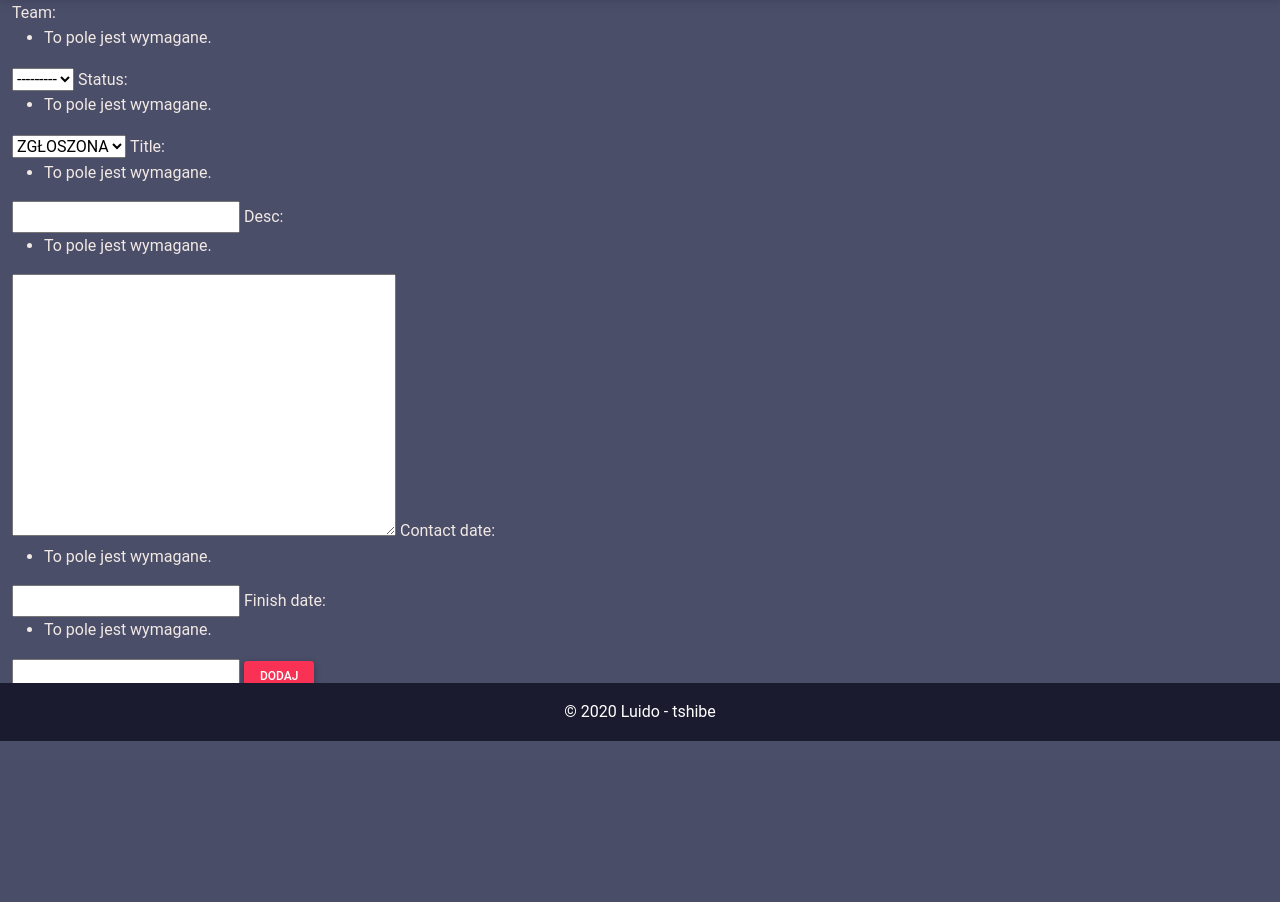
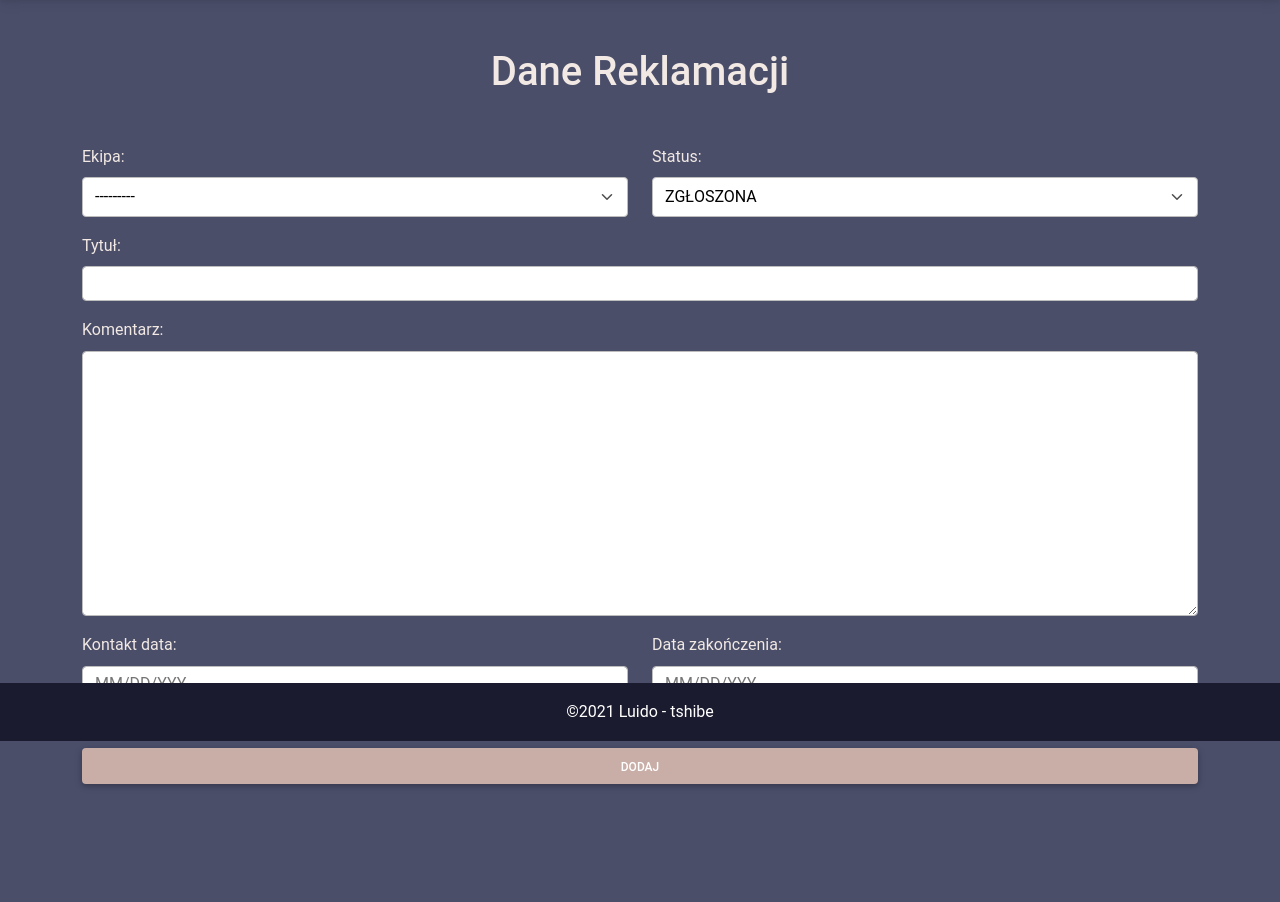
Before and after one commit to Tshibek/luidoapp, a Django app: a page that uses templates/assets/footer.html in a window 1280 px wide. Shown: the part 59-961 px from the top of the page. Before the commit the page ends 800 px from the top, so only its background shows below. Run offline with Django 3.2, Linux system fonts and the light colour scheme; data that the repository does not hold is empty; some libraries are stand-ins or nearby versions.

Commit message:
Add form for todo

```diff
--- a/core/admin.py
+++ b/core/admin.py
@@ -11,8 +11,12 @@ class CustomMontagePaidAdmin(admin.ModelAdmin):
     inlines = (GalleryMontagePaid,)
 
 
+class DailyMontageAdmin(admin.ModelAdmin):
+    ordering = ['-date']
+
+
 admin.site.register(models.Monter)
 admin.site.register(models.Team)
-admin.site.register(models.DailyMontage)
+admin.site.register(models.DailyMontage,DailyMontageAdmin)
 admin.site.register(models.MonterDaily)
 admin.site.register(models.MontagePaid, CustomMontagePaidAdmin)
--- a/core/models.py
+++ b/core/models.py
@@ -137,7 +137,7 @@ class MonterDaily(models.Model):
         ordering = ['-date']
 
     def __str__(self):
-        return '{},{} - {} - {} - {}'.format(self.name, self.status, self.date, self.time_start,self.end_time)
+        return '{},{} - {} - {} - {}'.format(self.name, self.status, self.date, self.time_start, self.end_time)
 
     def save(self, *args, **kwargs):
         """ On save, update timestamps """
@@ -204,6 +204,7 @@ class MontageGallery(models.Model):
 
     def save(self, *args, **kwargs):
         if not self.id:
+
             self.images = self.compressImage(self.images)
         super(MontageGallery, self).save(*args, **kwargs)
 
--- a/core/templates/forms/add_montage_paid.html
+++ b/core/templates/forms/add_montage_paid.html
@@ -57,7 +57,6 @@
                 </div>
                 <div class="col">
 
-
                     {% render_field form.cornice class="btn-check" id="btn-check-gzyms" %}
                     <label class="btn btn-warning btn-block" for="btn-check-gzyms">GZYMS?</label>
 
@@ -81,11 +80,13 @@
             </div>
             <div class="row mb-4 mt-5">
                 <div class="col">
-                    {% render_field form.images class="form-control" type="file"%}
+                    <label class="form-label" for="form3Example1" style="margin-left: 0px;">Zdjęcia:</label>
+                    {% render_field form.images class="form-control text-black" type="file"%}
                 </div>
             </div>
             <div class="row">
                 <div class="col-8 offset-2 my-5">
+
                     <button type="submit" class="btn btn-block btn-dark">Dodaj</button>
                 </div>
             </div>
--- a/core/utils.py
+++ b/core/utils.py
@@ -28,7 +28,8 @@ DAYS = (
 )
 STATUS_MONTAGE = (
     ('WYKONANE', 'WYKONANE'),
-    ('NIEWYKONANE', 'NIEWYKONANE + DODAJ KOMENTARZ')
+    ('NIEWYKONANE', 'NIEWYKONANE + DODAJ KOMENTARZ'),
+    ('ZRZUTKA', 'ZRZUTKA + PODAJ POWÓD')
 )
 
 TYPE_MONTER = (
--- a/core/views.py
+++ b/core/views.py
@@ -18,8 +18,6 @@ from itertools import groupby
 def home(request):
     # print(page.text)
     return render(request, 'index.html')
-
-
 
 
 @login_required()
--- a/stats/views.py
+++ b/stats/views.py
@@ -133,7 +133,6 @@ class BarChartCountJSONView(BaseLineChartView):
         return next_color(colors)
 
     def get_labels(self):
-        # print(months)
         return months
 
     def get_providers(self):
@@ -147,9 +146,7 @@ class BarChartCountJSONView(BaseLineChartView):
         # team = [team.salary() for team in teams]
         year = datetime.datetime.now()
         for team in teams:
-            print()
             x.extend(list(team.count_montage()))
-        print(x)
         return x
 
 
--- a/templates/assets/footer.html
+++ b/templates/assets/footer.html
@@ -4,10 +4,13 @@
 
   <!-- Copyright -->
   <div class="text-center p-3" style="background-color: rgba(0, 0, 0, 0.2)">
-    © 2020
+      ©<span id="year" class=""></span>
     <a class="text-white" href="https://shadowanime.pl/">Luido - tshibe</a>
   </div>
   <!-- Copyright -->
 
 </footer>
 <!-- Footer -->
+<script rel="javascript">
+    document.getElementById("year").innerHTML = new Date().getFullYear();
+</script>
--- a/templates/assets/header.html
+++ b/templates/assets/header.html
@@ -13,5 +13,5 @@
   rel="stylesheet"
 />
 <link rel="stylesheet" type="text/css" href="https://cdn.datatables.net/v/bs5/dt-1.10.25/af-2.3.7/b-1.7.1/date-1.1.0/r-2.2.9/rr-1.2.8/sp-1.3.0/sl-1.3.3/datatables.min.css"/>
-
+<link rel="stylesheet" href="https://cdnjs.cloudflare.com/ajax/libs/bootstrap-datepicker/1.9.0/css/bootstrap-datepicker.min.css" integrity="sha512-mSYUmp1HYZDFaVKK//63EcZq4iFWFjxSL+Z3T/aCt4IO9Cejm03q3NKKYN6pFQzY0SBOr8h+eCIAZHPXcpZaNw==" crossorigin="anonymous" referrerpolicy="no-referrer" />
 <link rel="stylesheet" href="https://cdnjs.cloudflare.com/ajax/libs/lightbox2/2.8.2/css/lightbox.min.css">
--- a/templates/assets/scripts.html
+++ b/templates/assets/scripts.html
@@ -9,5 +9,5 @@
 
 <script type="text/javascript" src="https://cdn.datatables.net/v/bs5/dt-1.10.25/af-2.3.7/b-1.7.1/date-1.1.0/r-2.2.9/rr-1.2.8/sp-1.3.0/sl-1.3.3/datatables.min.js"></script>
 <script src="https://cdnjs.cloudflare.com/ajax/libs/Chart.js/3.4.1/chart.min.js" integrity="sha512-5vwN8yor2fFT9pgPS9p9R7AszYaNn0LkQElTXIsZFCL7ucT8zDCAqlQXDdaqgA1mZP47hdvztBMsIoFxq/FyyQ==" crossorigin="anonymous" referrerpolicy="no-referrer"></script>
-
+<script src="https://cdnjs.cloudflare.com/ajax/libs/bootstrap-datepicker/1.9.0/js/bootstrap-datepicker.min.js" integrity="sha512-T/tUfKSV1bihCnd+MxKD0Hm1uBBroVYBOYSk1knyvQ9VyZJpc/ALb4P0r6ubwVPSGB2GvjeoMAJJImBG12TiaQ==" crossorigin="anonymous" referrerpolicy="no-referrer"></script>
 <script src="https://cdnjs.cloudflare.com/ajax/libs/lightbox2/2.8.2/js/lightbox.min.js"></script>
--- a/todo/forms.py
+++ b/todo/forms.py
@@ -5,4 +5,4 @@ from . import models
 class TodoForm(forms.ModelForm):
     class Meta:
         model = models.Todo
-        fields = ('team', 'status', 'title', 'desc', 'contact_date', 'finish_date')
+        fields = ('team', 'status', 'title', 'desc', 'contact_date', 'finish_date',)
--- a/todo/templates/todo/todo_add.html
+++ b/todo/templates/todo/todo_add.html
@@ -1,9 +1,77 @@
 {% extends 'assets/layout.html' %}
+{% load widget_tweaks %}
 {% block title %}Dodaj reklamacje{% endblock %}
 {% block content %}
-    <form method="post" >
-    {% csrf_token %}
-    {{ form_todo.as_table }}
-    <button type="submit" class="btn btn-sm btn-danger">Dodaj</button>
-</form>
+    <div class="container">
+        <div class="row">
+            <div class="col-12">
+                <div class="text-center my-5">
+                    <h1 class="">Dane Reklamacji</h1>
+                </div>
+            </div>
+        </div>
+
+        <form class="form-horizontal" method="POST" enctype="multipart/form-data">
+            {% csrf_token %}
+            <div class="row">
+                <div class="col">
+                    <label class="form-label" for="form1Example1" style="margin-left: 0px;">Ekipa:</label>
+                    {% render_field form_todo.team class="form-select text-black" id="form1Example1" %}
+                </div>
+                <div class="col">
+                    <label class="form-label" for="form1Example2" style="margin-left: 0px;">Status:</label>
+                    {% render_field form_todo.status class="form-select text-black" id="form1Example2" %}
+                </div>
+                <div class="col-12 pt-3">
+                    <label class="form-label" for="form1Example3" style="margin-left: 0px;">Tytuł:</label>
+                    {% render_field form_todo.title class="form-control text-black" id="form1Example3" %}
+                </div>
+                <div class="col-12 pt-3">
+                    <label class="form-label" for="form1Example4" style="margin-left: 0px;">Komentarz:</label>
+                    {% render_field form_todo.desc class="form-control text-black" id="form1Example4" %}
+                </div>
+                <div class="col pt-3">
+                    <label class="form-label" for="form1Example5" style="margin-left: 0px;">Kontakt data:</label>
+                    {% render_field form_todo.contact_date class="form-control text-black" id="form1Example5" name="contact_date" placeholder="MM/DD/YYY" type="text" %}
+                </div>
+                <div class="col pt-3">
+                    <label class="form-label" for="form1Example7" style="margin-left: 0px;">Data zakończenia:</label>
+                    {% render_field form_todo.finish_date class="form-control text-black" id="form1Example7" name="finish_date" placeholder="MM/DD/YYY" type="text" %}
+                </div>
+                <div class="col-12 py-5 text-center">
+                    <button type="submit" class="btn btn-dark btn-block">Dodaj</button>
+                </div>
+
+            </div>
+        </form>
+    </div>
 {% endblock %}
+
+{% block extra_javascript %}
+    <script>
+        $(document).ready(function () {
+            var date_input = $('input[name="contact_date"]'); //our date input has the name "date"
+            var container = $('.bootstrap-iso form').length > 0 ? $('.bootstrap-iso form').parent() : "body";
+            var options = {
+                format: 'mm/dd/yyyy',
+                container: container,
+                todayHighlight: true,
+                autoclose: true,
+            };
+            date_input.datepicker(options);
+        });
+
+        $(document).ready(function () {
+            var date_input = $('input[name="finish_date"]'); //our date input has the name "date"
+            var container = $('.bootstrap-iso form').length > 0 ? $('.bootstrap-iso form').parent() : "body";
+            var options = {
+                format: 'mm/dd/yyyy',
+                container: container,
+                todayHighlight: true,
+                autoclose: true,
+            };
+            date_input.datepicker(options);
+        });
+        </script>
+
+{% endblock %}
```
Also changed, not shown: todo/templates/todo/todo.html (+39 -5 lines), core/migrations/0013_alter_montagepaid_status.py (added), todo/migrations/0002_auto_20211112_0926.py (added), todo/migrations/0003_remove_todo_is_urgent.py (added).
